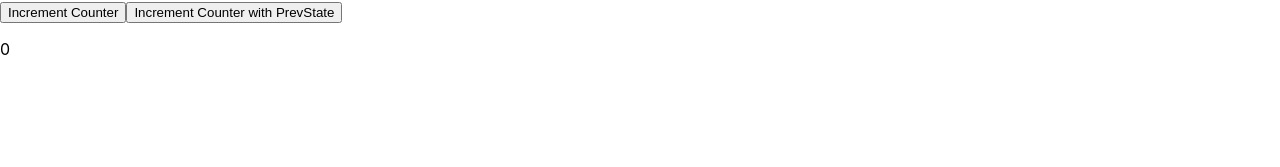
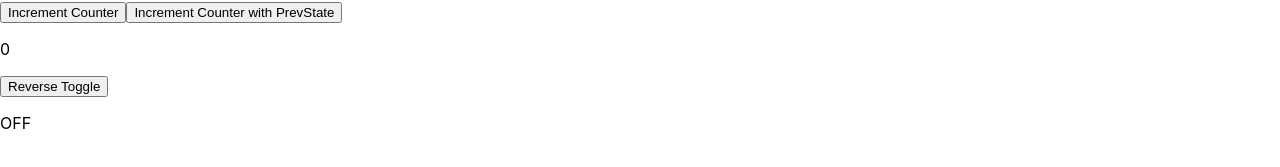
Before and after one commit to tjcchen/a-react-repo, a React (Create React App) app in the folder react-app/: page / in a window 1280 px wide. Shown: the part 299-466 px from the top of the page. Built offline with nearby package versions, Linux system fonts and the light colour scheme.

Commit message:
feat: adding a toggle example

```diff
--- a/react-app/src/components/Card/state.jsx
+++ b/react-app/src/components/Card/state.jsx
@@ -13,6 +13,7 @@
 
 export default function Counter() {
   const [count, setCount] = useState(0);
+  const [toggle, setToggle] = useState(false);
 
   /**
    * This function only increments 2 to counter
@@ -34,11 +35,17 @@
 
   return (
     <>
+      {/* Counter */}
       <button onClick={onClick}>Increment Counter</button>
       <button onClick={onClickWithPrevState}>
         Increment Counter with PrevState
       </button>
       <p>{count}</p>
+      {/* Toggle */}
+      <button onClick={() => setToggle((prevState) => !prevState)}>
+        Reverse Toggle
+      </button>
+      <p>{toggle ? "ON" : "OFF"}</p>
     </>
   );
 }
```
